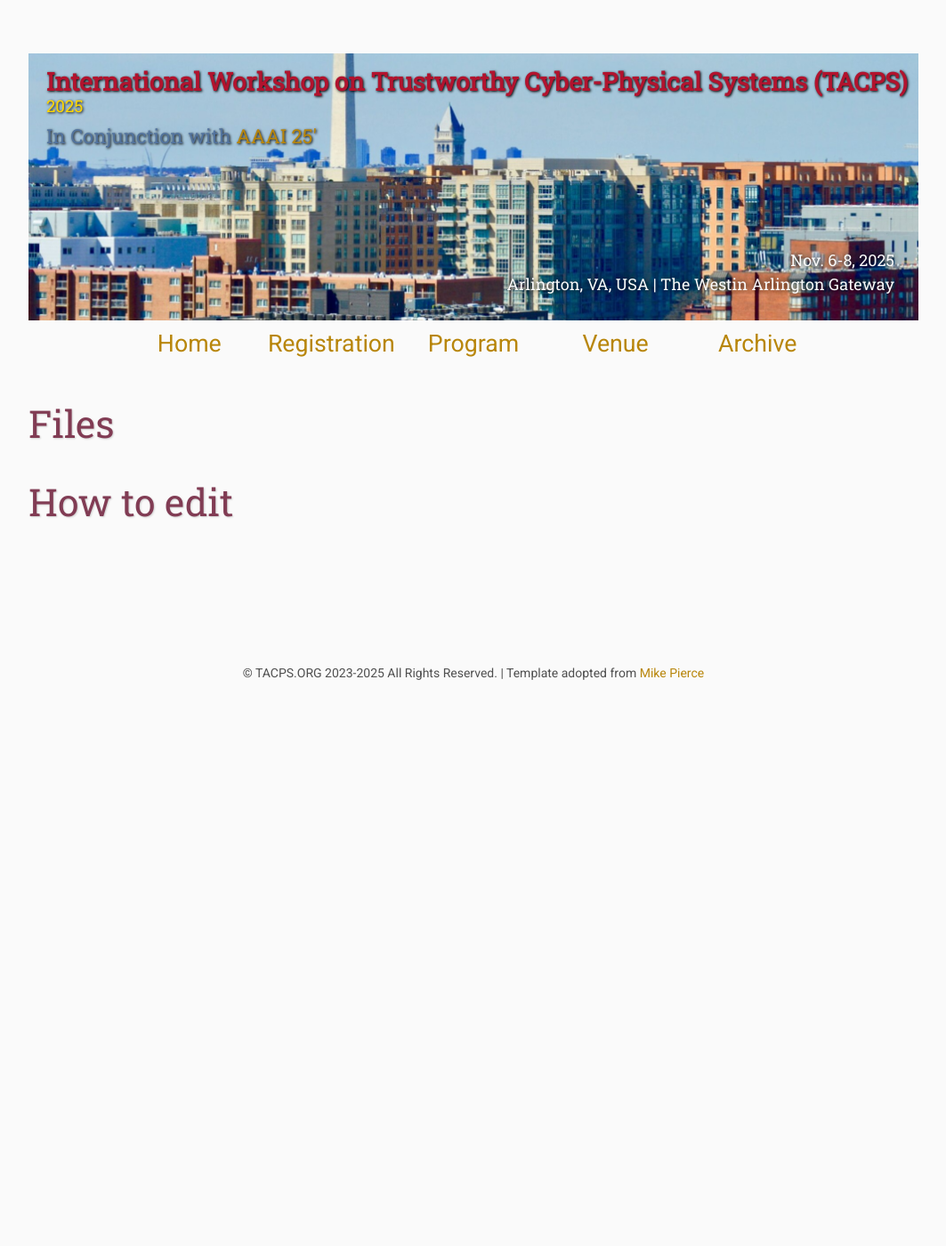
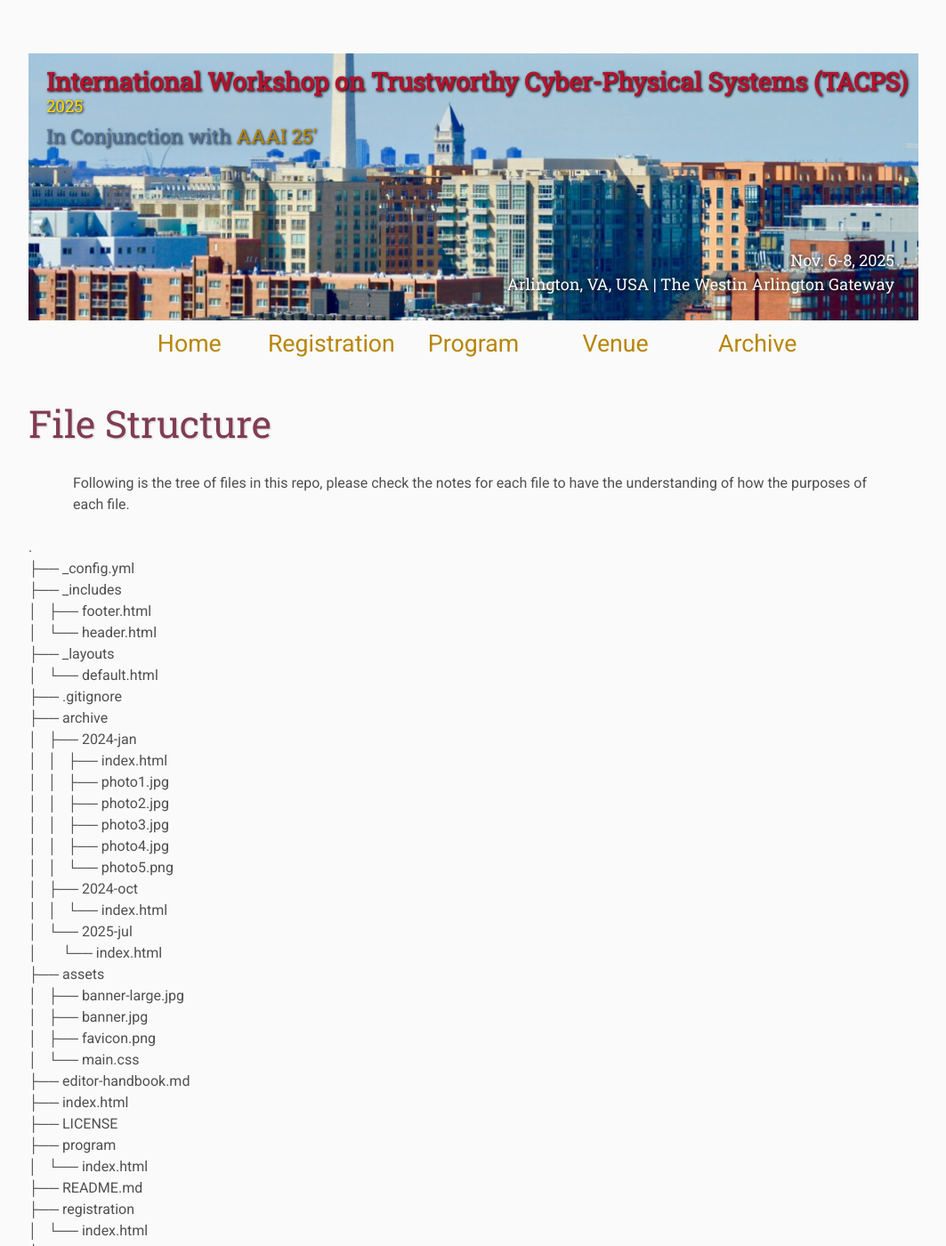
Before and after one commit to ITSEG-MQ/tacps, a Jekyll site: the page built from editor-handbook.md, in a window 1280 px wide and 1400 px high. Shown: the whole window at 89% size, without its empty margins (108-1171 px from the left). Built offline with Jekyll 4.4.1, drawn with Linux system fonts in a browser that asks for light colours; our own code applies the rules of GitHub Pages for plain Markdown files; some of the changed text lies outside the part shown.

Commit message:
Fine tune.

````diff
--- a/_includes/header.html
+++ b/_includes/header.html
@@ -31,11 +31,8 @@
     <td class="navigation">
       <a href="{{ site.baseurl }}/venue/" class="{% if page.nav == 'venue' %}current{% endif %}">Venue</a>
     </td>
-<!--     <td class="navigation">
+    <td class="navigation dropdown">
       <a href="{{ site.baseurl }}/archive/" class="{% if page.nav == 'archive' %}current{% endif %}">Archive</a>
-    </td> -->
-    <td class="navigation dropdown">
-      <a href="{{ site.baseurl }}/archive/2025-jul/" class="{% if page.nav == 'archive' %}current{% endif %}">Archive</a>
       <div class="dropdown-content">
         <a href="{{ site.baseurl }}/archive/2025-jul/">TACPS 2025 Jul</a>
         <a href="{{ site.baseurl }}/archive/2024-oct/">TACPS 2024 Oct</a>
--- a/editor-handbook.md
+++ b/editor-handbook.md
@@ -1,5 +1,43 @@
-# Files
+# File Structure
 
-
+Following is the tree of files in this repo, please check the notes for each file to have the understanding of how the purposes of each file.
+```text
+.
+├── _config.yml
+├── _includes
+│   ├── footer.html
+│   └── header.html
+├── _layouts
+│   └── default.html
+├── .gitignore
+├── archive
+│   ├── 2024-jan
+│   │   ├── index.html
+│   │   ├── photo1.jpg
+│   │   ├── photo2.jpg
+│   │   ├── photo3.jpg
+│   │   ├── photo4.jpg
+│   │   └── photo5.png
+│   ├── 2024-oct
+│   │   └── index.html
+│   └── 2025-jul
+│       └── index.html
+├── assets
+│   ├── banner-large.jpg
+│   ├── banner.jpg
+│   ├── favicon.png
+│   └── main.css
+├── editor-handbook.md
+├── index.html
+├── LICENSE
+├── program
+│   └── index.html
+├── README.md
+├── registration
+│   └── index.html
+├── sitemap.xml
+└── venue
+    └── index.html
+```
 
 # How to edit
--- a/registration/index.html
+++ b/registration/index.html
@@ -4,7 +4,7 @@ title: Registration
 nav: registration
 ---
 
-
+<h2>Registration</h2>
 
 <p>
     Please use the following <a href="https://www.google.com/forms/about/">Google Form</a> to complete your registration.
--- a/sitemap.xml
+++ b/sitemap.xml
@@ -11,6 +11,9 @@
        <loc>WEBSITE/program</loc>
    </url>
    <url>
-       <loc>WEBSITE/directions</loc>
+       <loc>WEBSITE/venue</loc>
+   </url>
+    <url>
+       <loc>WEBSITE/archive</loc>
    </url>
 </urlset>
````
Also changed, not shown: archive/index.html (added, +29 -0 lines), index.html (+29 -0 lines), .github/FUNDING.yml (deleted), README.md, assets/kitten1.jpg (deleted), assets/kitten2.jpg (deleted), assets/kitten3.jpg (deleted), assets/kitten4.jpg (deleted), assets/screenshot.png (deleted).
